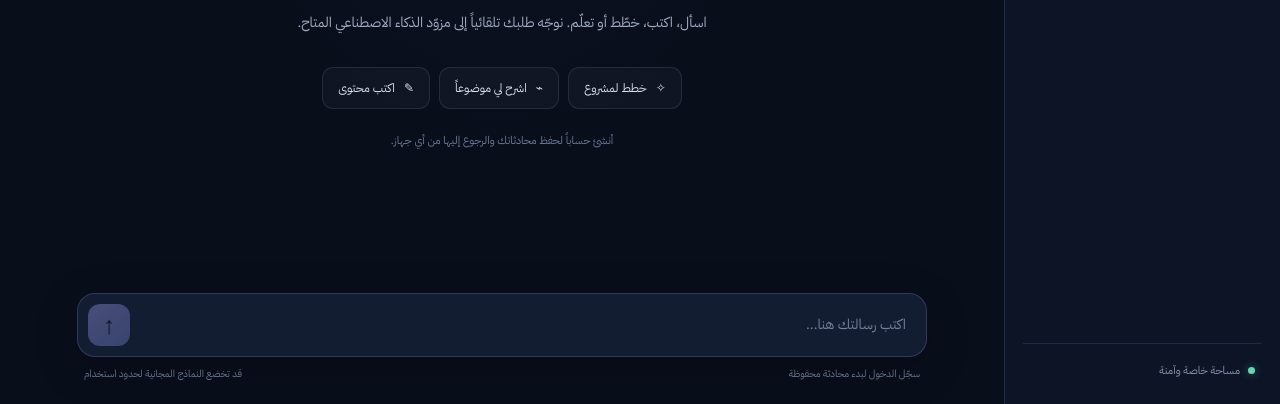
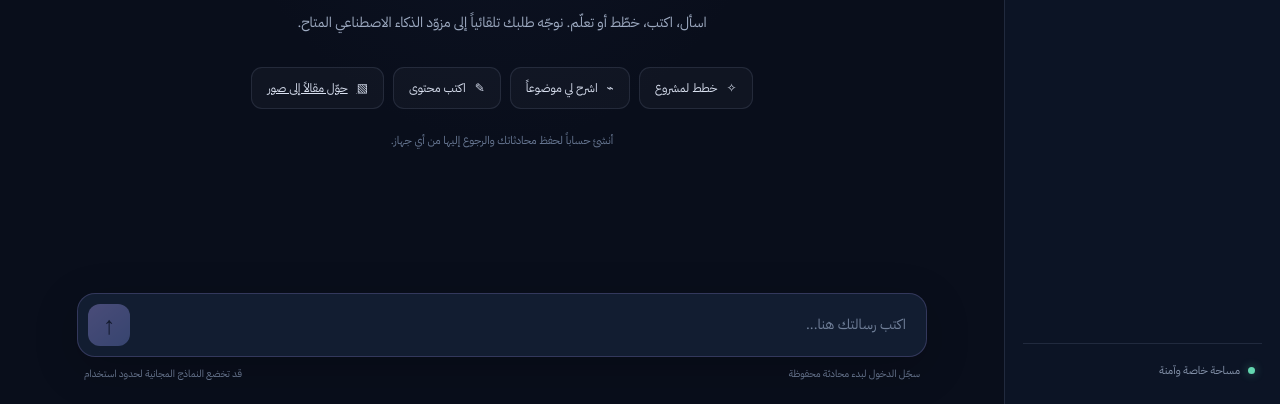
Before and after one commit to ai-one-app/ai-one-app, a plain HTML site: page index.html in a window 1280 px wide. Shown: the part 396-800 px from the top of the page. Drawn offline with Linux system fonts and the light colour scheme; a script that the page names is missing.

Commit message:
Add article image studio shortcut

```diff
--- a/index.html
+++ b/index.html
@@ -2,6 +2,6 @@
 <html lang="ar" dir="rtl"><head><meta charset="UTF-8"><meta name="viewport" content="width=device-width,initial-scale=1,viewport-fit=cover"><meta name="theme-color" content="#0b1020"><meta name="description" content="AI-ONE — مساعدك الذكي الموحد"><link rel="manifest" href="./manifest.webmanifest"><link rel="icon" href="./icons/icon.svg" type="image/svg+xml"><link rel="stylesheet" href="./styles.css"><title>AI-ONE | مساعدك الذكي</title></head>
 <body><div class="app-shell"><aside class="sidebar" id="sidebar"><div class="brand"><div class="brand-mark">A</div><div><strong>AI-ONE</strong><small>مساعدك الذكي الموحد</small></div></div><button class="new-chat" id="newChat">＋ محادثة جديدة</button><div class="side-label">محادثاتك</div><div class="conversation-list" id="conversationList"><div class="muted">سجّل دخولك لعرض محادثاتك</div></div><div class="side-bottom"><span class="status-dot"></span><span>مساحة خاصة وآمنة</span><button id="signOut" class="text-button hidden">خروج</button></div></aside>
 <main class="main"><header class="topbar"><button class="mobile-menu" id="mobileMenu" aria-label="القائمة">☰</button><div class="top-title"><span class="eyebrow">منصة الذكاء الاصطناعي</span><strong id="chatTitle">محادثة جديدة</strong></div><div class="top-actions"><span class="model-pill"><i></i> توجيه ذكي تلقائي</span><button id="authOpen" class="login-button">تسجيل الدخول</button></div></header>
-<section class="chat-area" id="chatArea"><div class="welcome" id="welcome"><div class="orb"><span>✦</span></div><div class="welcome-kicker">مرحباً بك في AI-ONE</div><h1>فكرتك تبدأ من هنا.</h1><p>اسأل، اكتب، خطّط أو تعلّم. نوجّه طلبك تلقائياً إلى مزوّد الذكاء الاصطناعي المتاح.</p><div class="suggestions"><button class="suggestion" data-prompt="ساعدني أضع خطة واضحة لمشروعي القادم">✧ <span>خطط لمشروع</span></button><button class="suggestion" data-prompt="اشرح لي موضوعاً صعباً بطريقة بسيطة">⌁ <span>اشرح لي موضوعاً</span></button><button class="suggestion" data-prompt="اكتب لي رسالة احترافية ومختصرة">✎ <span>اكتب محتوى</span></button></div><div class="welcome-note">أنشئ حساباً لحفظ محادثاتك والرجوع إليها من أي جهاز.</div></div><div class="messages hidden" id="messages"></div></section>
+<section class="chat-area" id="chatArea"><div class="welcome" id="welcome"><div class="orb"><span>✦</span></div><div class="welcome-kicker">مرحباً بك في AI-ONE</div><h1>فكرتك تبدأ من هنا.</h1><p>اسأل، اكتب، خطّط أو تعلّم. نوجّه طلبك تلقائياً إلى مزوّد الذكاء الاصطناعي المتاح.</p><div class="suggestions"><button class="suggestion" data-prompt="ساعدني أضع خطة واضحة لمشروعي القادم">✧ <span>خطط لمشروع</span></button><button class="suggestion" data-prompt="اشرح لي موضوعاً صعباً بطريقة بسيطة">⌁ <span>اشرح لي موضوعاً</span></button><button class="suggestion" data-prompt="اكتب لي رسالة احترافية ومختصرة">✎ <span>اكتب محتوى</span></button><a class="suggestion" href="./article-studio.html">▧ <span>حوّل مقالاً إلى صور</span></a></div><div class="welcome-note">أنشئ حساباً لحفظ محادثاتك والرجوع إليها من أي جهاز.</div></div><div class="messages hidden" id="messages"></div></section>
 <footer class="composer-wrap"><form id="composer" class="composer"><textarea id="messageInput" rows="1" placeholder="اكتب رسالتك هنا..." aria-label="اكتب رسالتك" disabled></textarea><button id="sendButton" type="submit" disabled aria-label="إرسال">↑</button></form><div class="composer-caption"><span id="composerHint">سجّل الدخول لبدء محادثة محفوظة</span><span>قد تخضع النماذج المجانية لحدود استخدام</span></div></footer></main></div>
 <div class="modal-backdrop hidden" id="authModal"><section class="auth-card" role="dialog" aria-modal="true" aria-labelledby="authTitle"><button class="modal-close" id="authClose" aria-label="إغلاق">×</button><div class="auth-logo">✦</div><div class="welcome-kicker">أهلاً بك في AI-ONE</div><h2 id="authTitle">حسابك، ومحادثاتك</h2><p class="auth-sub">سجّل الدخول أو أنشئ حساباً جديداً للبدء.</p><div class="auth-tabs"><button class="active" data-mode="login">دخول</button><button data-mode="signup">حساب جديد</button></div><form id="authForm"><label for="email">البريد الإلكتروني</label><input id="email" type="email" autocomplete="email" required placeholder="name@example.com"><label for="password">كلمة المرور</label><input id="password" type="password" autocomplete="current-password" minlength="6" required placeholder="6 أحرف على الأقل"><button class="primary-button" id="authSubmit" type="submit">تسجيل الدخول</button></form><div class="auth-message" id="authMessage" role="status"></div><small class="privacy-note">لا تضع كلمات مرور أو بيانات شديدة الحساسية داخل المحادثات.</small></section></div><div class="toast" id="toast" role="status"></div><script type="module" src="./app.js"></script></body></html>
```
